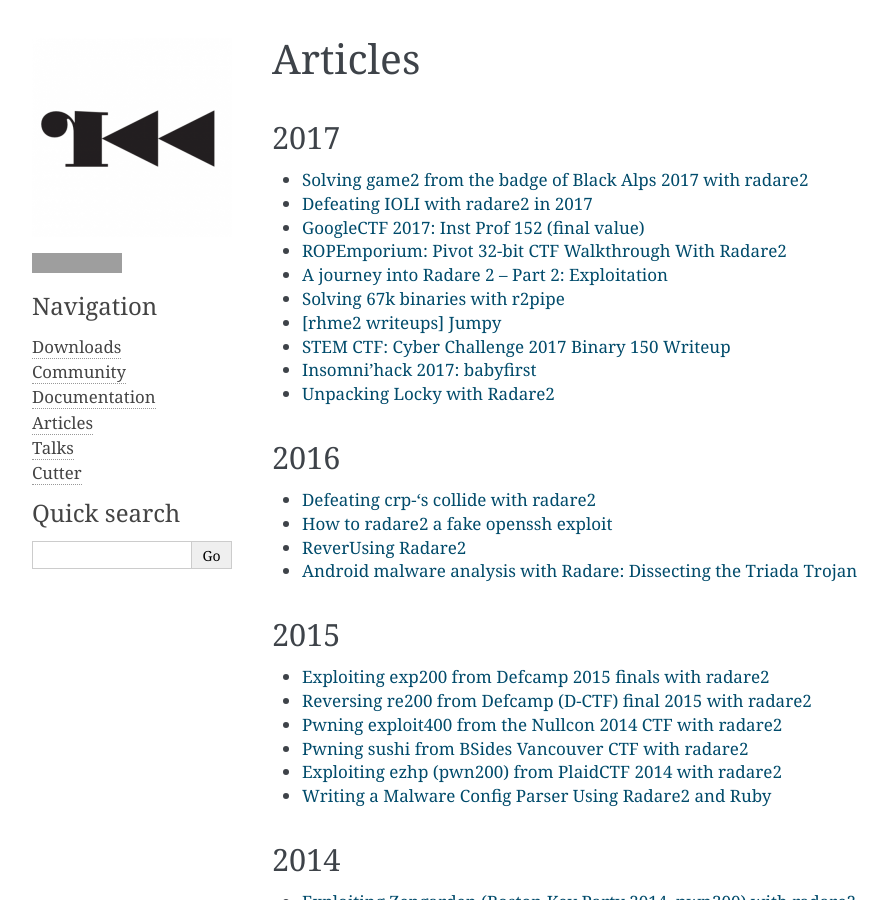
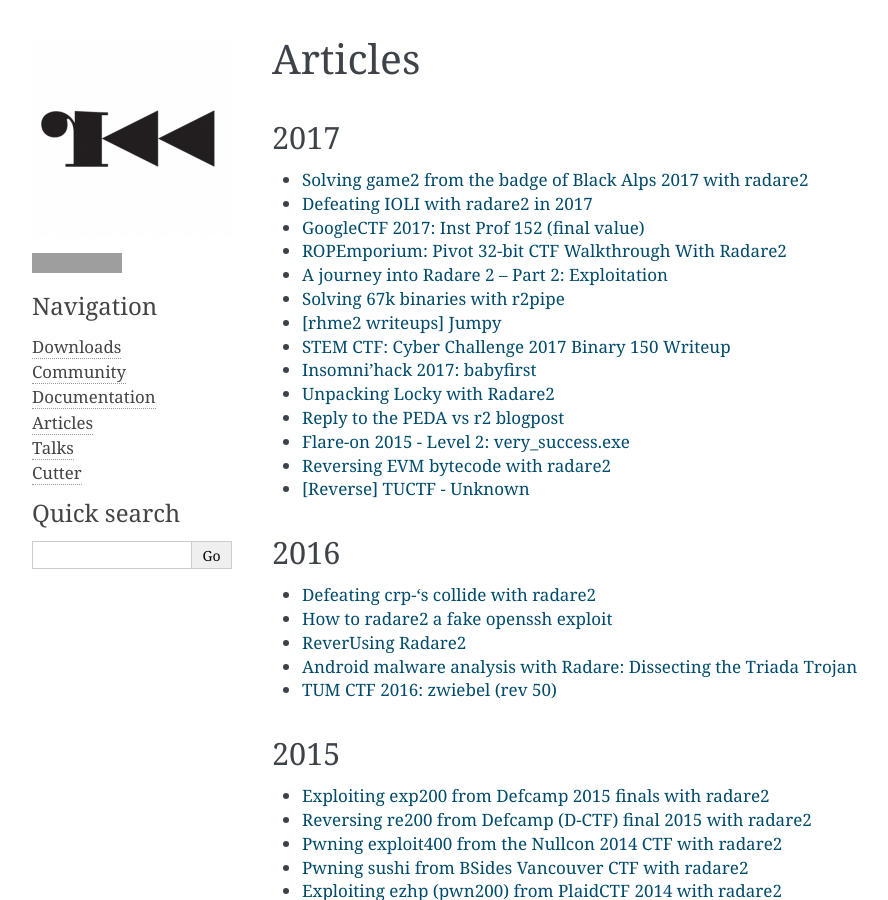
Before and after one commit to radareorg/radareorg, a Sphinx documentation site: the page built from source/articles.rst, in a window 1280 px wide and 900 px high. Shown: the whole window, without its empty margins (148-1036 px from the left). Built offline with Sphinx 7.4.7, drawn with Linux system fonts in a browser that asks for light colours; some of the changed text lies outside the part shown; grey boxes are pictures that could not be loaded.

Commit message:
Even more articles, from r2wiki

```diff
--- a/source/articles.rst
+++ b/source/articles.rst
@@ -16,6 +16,10 @@
 - `STEM CTF: Cyber Challenge 2017 Binary 150 Writeup <https://blog.manol.is/stem-ctf-cyber-challenge-2017-binary-150-writeup.html>`__
 - `Insomni’hack 2017: babyfirst <https://codisec.com/insomnihack-2017-babyfirst/>`__
 - `Unpacking Locky with Radare2 <https://blog.carlospacho.com/2017/10/11/unpacking-locky-with-radare2/>`__
+- `Reply to the PEDA vs r2 blogpost <https://medium.com/@trufae/reply-to-the-peda-vs-r2-blogpost-5d55d5ef875c>`__
+- `Flare-on 2015 - Level 2: very_success.exe <https://fevral.github.io/2017/08/13/flareon2015-2.html>`__
+- `Reversing EVM bytecode with radare2 <https://blog.positive.com/reversing-evm-bytecode-with-radare2-ab77247e5e53>`__
+- `[Reverse] TUCTF - Unknown <https://teamrocketist.github.io/2017/11/27/Reverse-TUCTF-Unknown/>`__
 
 2016
 ----
@@ -24,6 +28,7 @@
 - `How to radare2 a fake openssh exploit <https://dustri.org/b/how-to-radare2-a-fake-openssh-exploit.html>`__
 - `ReverUsing Radare2 <https://0x6d696368.blogspot.nl/2016/10/rever-using-radare2.html>`__
 - `Android malware analysis with Radare: Dissecting the Triada Trojan <https://www.nowsecure.com/blog/2016/11/21/android-malware-analysis-radare-triada-trojan/>`__
+- `TUM CTF 2016: zwiebel (rev 50) <https://losfuzzys.github.io/writeup/2016/10/03/tumctf-zwiebel50/>`__
 
 2015
 ----
```
Also changed, not shown: other parts of source/articles.rst (+1 -0 lines).
